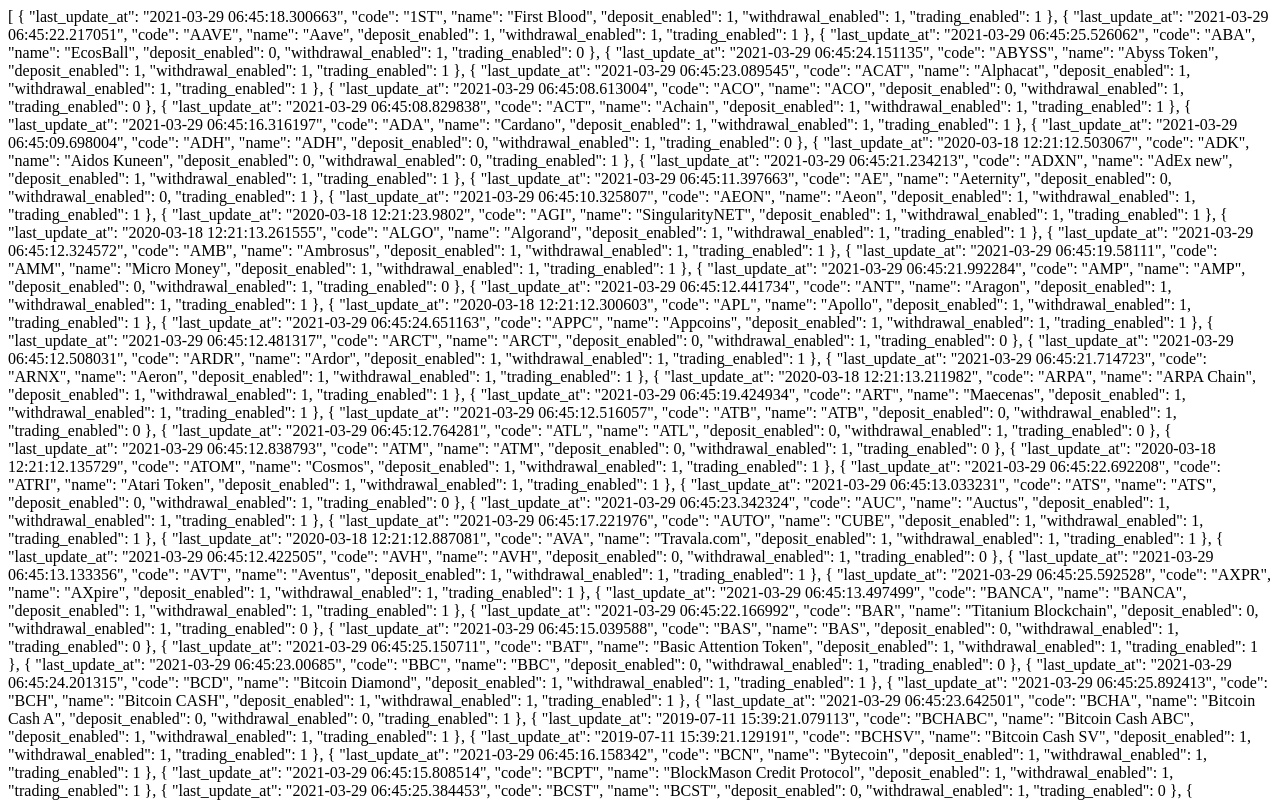
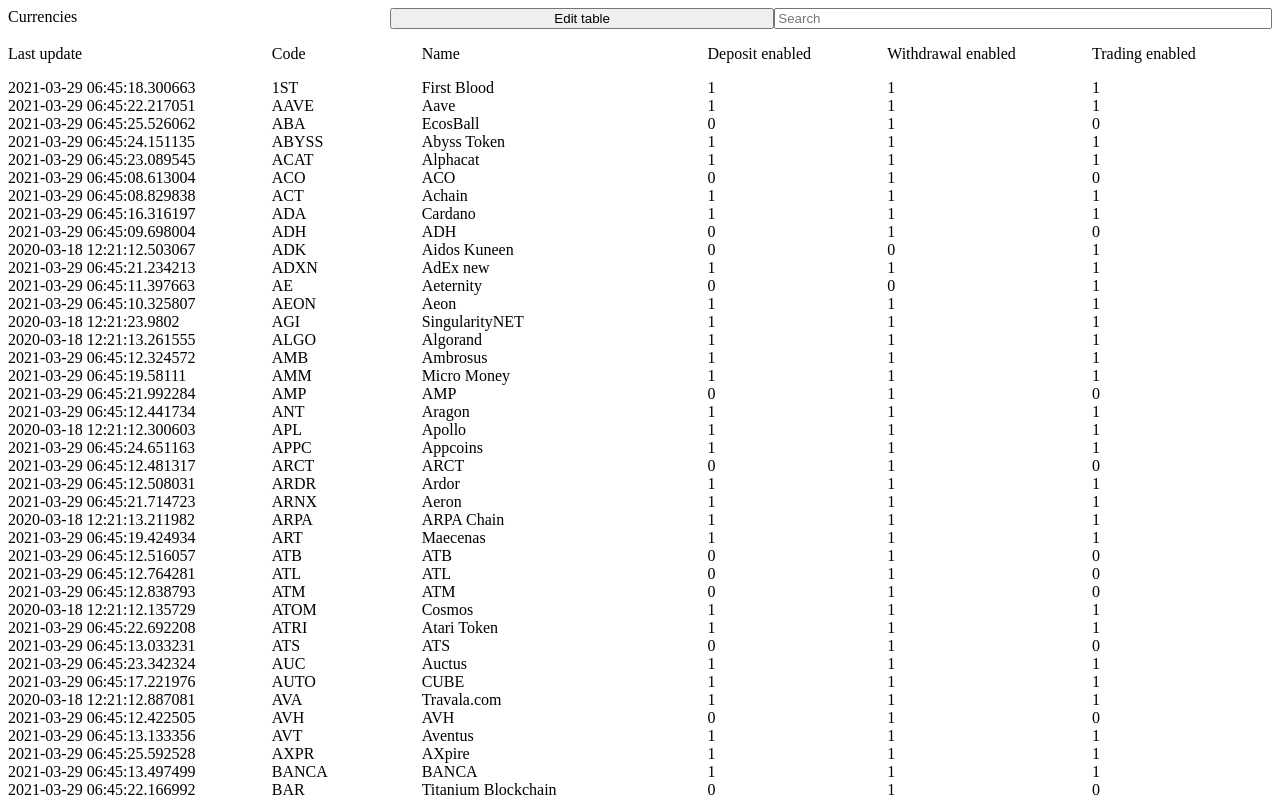
Before and after one commit to new-house-drive/VueJS-Exercise, a Vue app: page / in a window 1280 px wide. Shown: the top 800 px of the page. Built offline with nearby package versions, Linux system fonts and the light colour scheme.

Commit message:
displays table

```diff
--- a/src/App.vue
+++ b/src/App.vue
@@ -2,7 +2,46 @@
   <!DOCTYPE html>
   <html>
     <div id="app">
-      {{ this.transactions }}
+
+      <div class='table-top'>
+        <div> Currencies </div>
+        <button>Edit table </button>
+        <input placeholder="Search" />
+      </div>
+
+      <div class='table'>
+
+        <div class='column'>
+          <p>Last update</p>
+          <div v-for='transaction in transactions' :key="transaction.key">{{ transaction.last_update_at}} </div>
+        </div>
+
+        <div class='column'>
+          <p>Code</p>
+          <div v-for='transaction in transactions' :key="transaction.key">{{ transaction.code}} </div>
+        </div>
+
+        <div class='column'>
+          <p>Name</p>
+          <div v-for='transaction in transactions' :key="transaction.key">{{ transaction.name}} </div>
+        </div>
+
+        <div class='column'>
+          <p>Deposit enabled</p>
+          <div v-for='transaction in transactions' :key="transaction.key">{{ transaction.deposit_enabled }} </div>
+        </div>
+
+        <div class='column'>
+          <p>Withdrawal enabled</p>
+          <div v-for='transaction in transactions' :key="transaction.key">{{ transaction.withdrawal_enabled}} </div>
+        </div>
+
+        <div class='column'>
+          <p>Trading enabled</p>
+          <div v-for='transaction in transactions' :key="transaction.key">{{ transaction.trading_enabled}} </div>
+        </div>
+
+      </div>
     </div>
   </html>
 </template>
@@ -17,7 +56,7 @@
   },
 
   mounted() {
-    let path = "exercise.json";
+    let path = "/exercise.json";
     let xhr = new XMLHttpRequest();
     xhr.responseType = 'json';
 
@@ -34,82 +73,4 @@
 };
 </script>
 
-<style>
-#content {
-  text-align: center;
-  color: rgb(0, 0, 0);
-  background-color: rgb(249, 255, 255);
-
-  border: black 1px solid;
-
-  font-size: larger;
-  max-width: 50em;
-
-  padding-bottom: 2em;
-}
-
-.top {
-  display: grid;
-  grid-template-columns: auto auto auto;
-  padding: 0.5em 1em;
-}
-
-#top-edit-table {
-  position: relative;
-}
-
-#top-edit-table-button {
-  width: 15em;
-  border-radius: 0px;
-  border: black 1px solid;
-}
-
-#top-edit-table-button:active {
-  background-color: rgb(182, 182, 181);
-}
-
-.top-dropdown-menu {
-  display: none;
-  grid-auto-columns: auto;
-  position: absolute;
-
-  width: 12em;
-  font-size: smaller;
-
-  left: 4.5em;
-}
-
-.dropdown-element {
-  border: black 1px solid;
-  text-align: left;
-}
-
-#top-name {
-  font-weight: 600;
-}
-
-#top-search-input {
-  min-width: 80%;
-  padding-left: 2em;
-}
-
-.table {
-  display: grid;
-  grid-template-columns: repeat(6, auto);
-}
-
-.table-element {
-  font-size: 0.8em;
-  font-weight: 100;
-
-  padding: 0.3em 1em;
-}
-
-.table-element::after {
-  border: black 1px solid;
-}
-
-.table-top {
-  font-weight: 700;
-}
-</style>
+<style></style>
--- /dev/null
+++ b/src/assets/css/style.css
@@ -0,0 +1,13 @@
+#app {
+
+}
+
+.table-top {
+    display: grid;
+    grid-template-columns: repeat(3, auto);
+}
+
+.table {
+    display: grid;
+    grid-template-columns: repeat(6, auto);
+}
--- a/src/main.js
+++ b/src/main.js
@@ -1,4 +1,5 @@
 import { createApp } from "vue";
 import App from "./App.vue";
+import './assets/css/style.css';
 
 createApp(App).mount("#app");
```
Also changed, not shown: public/exercise.json (renamed from exercise.json).
